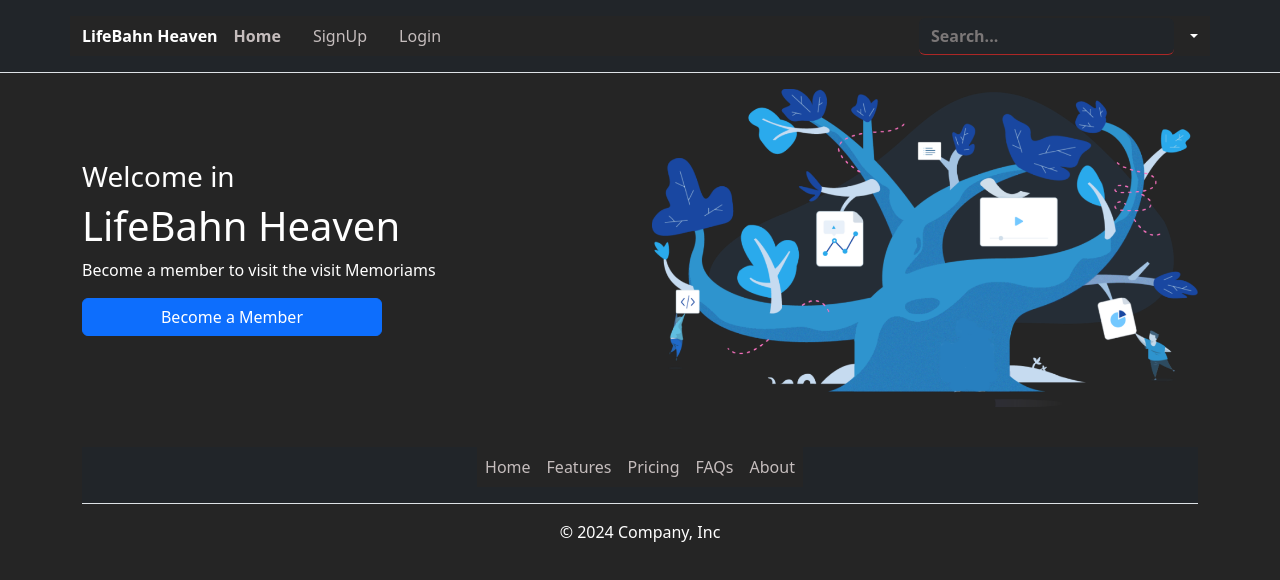
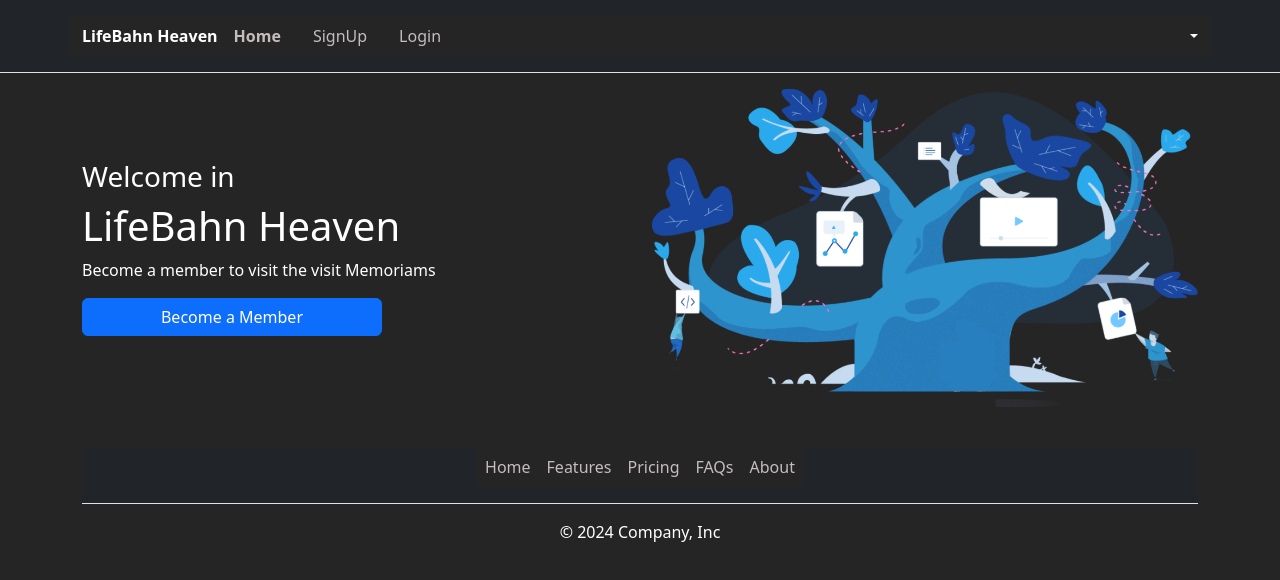
Before and after one commit to MDR394/lifebahnheaven, a React (Vite) app in the folder client/: page / in a window 1280 px wide. Shown: the top 580 px of the page. Built offline with nearby package versions, Linux system fonts and the light colour scheme.

Commit message:
hide the search in header

```diff
--- a/client/src/components/Header.jsx
+++ b/client/src/components/Header.jsx
@@ -62,7 +62,7 @@
     <>
       <header className="bg-dark p-3 mb-3 border-bottom">
         <div className="container">
-          <div className="d-flex flex-wrap align-items-center justify-content-center justify-content-lg-start">
+          <div className="d-flex flex-wrap align-items-center justify-content-center justify-content-lg-center">
             <a
               href="/"
               className="d-flex align-items-center text-white fw-bold mb-2 mb-lg-0 text-decoration-none"
@@ -108,7 +108,7 @@
               )}
             </ul>
 
-            <form
+            {/* <form
               className="col-12 col-lg-auto mb-3 mb-lg-0 me-lg-3 search__input"
               role="search"
             >
@@ -118,7 +118,7 @@
                 placeholder="Search..."
                 aria-label="Search"
               />
-            </form>
+            </form> */}
 
             <div className="dropdown text-end">
               <a
```
